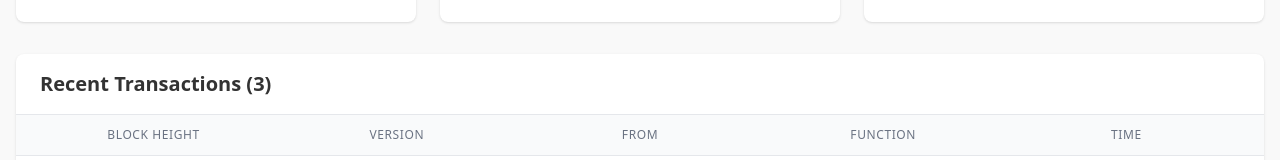
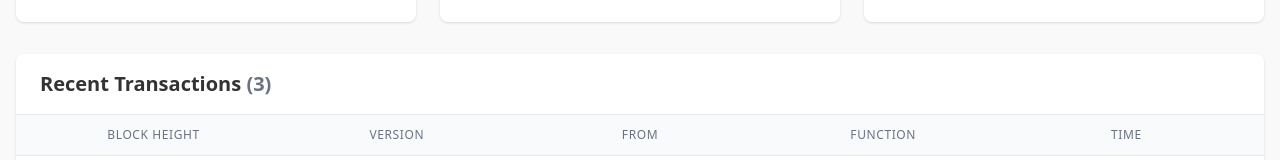
Before and after one commit to sirouk/open-libra-explorer, a Next.js app: page / in a window 1280 px wide. Shown: the part 232-392 px from the top of the page. Built offline with nearby package versions, Linux system fonts and the light colour scheme.

Commit message:
font tweak on tx count

```diff
--- a/app/page.tsx
+++ b/app/page.tsx
@@ -62,7 +62,7 @@ export default function Home() {
 
             <div className="bg-white dark:bg-gray-800 rounded-lg shadow overflow-hidden">
               <div className="px-6 py-4 border-b border-gray-200 dark:border-gray-700 flex justify-between items-center">
-                <h2 className="text-xl font-semibold">Recent Transactions ({transactions.length})</h2>
+                <h2 className="text-xl font-semibold">Recent Transactions <span className="text-gray-500">({transactions.length})</span></h2>
                 <div className="flex items-center">
                   <button
                     onClick={refreshData}
```
